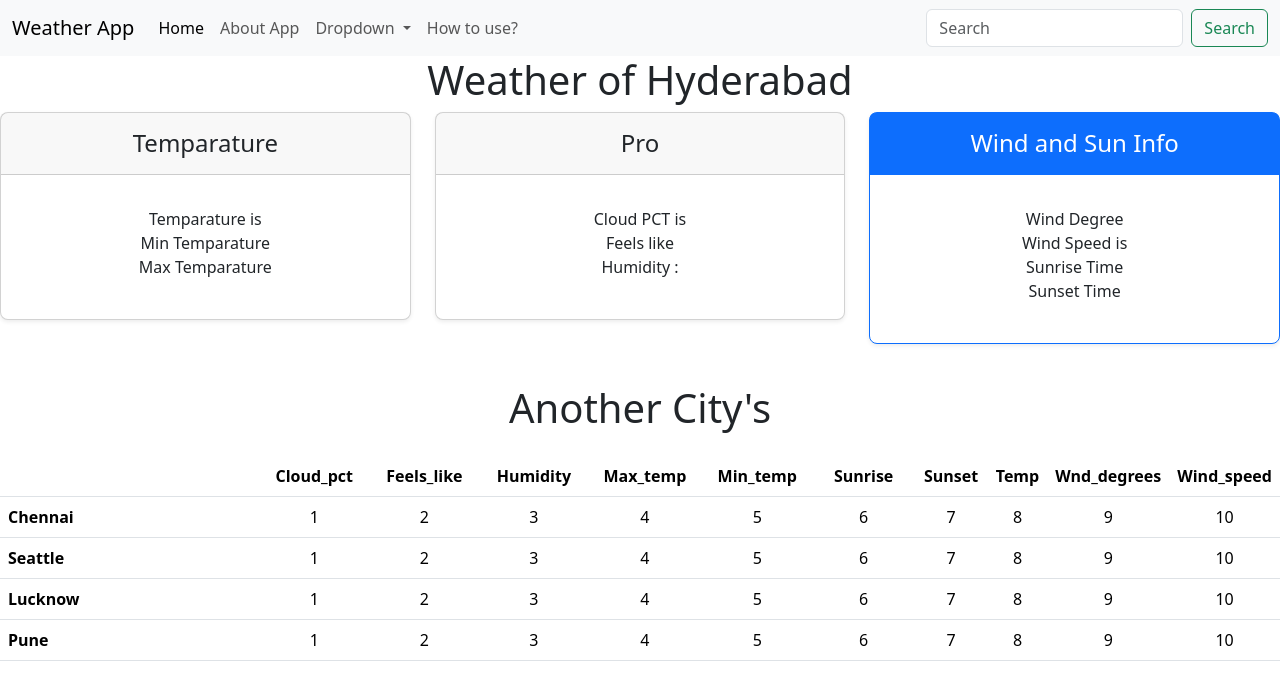
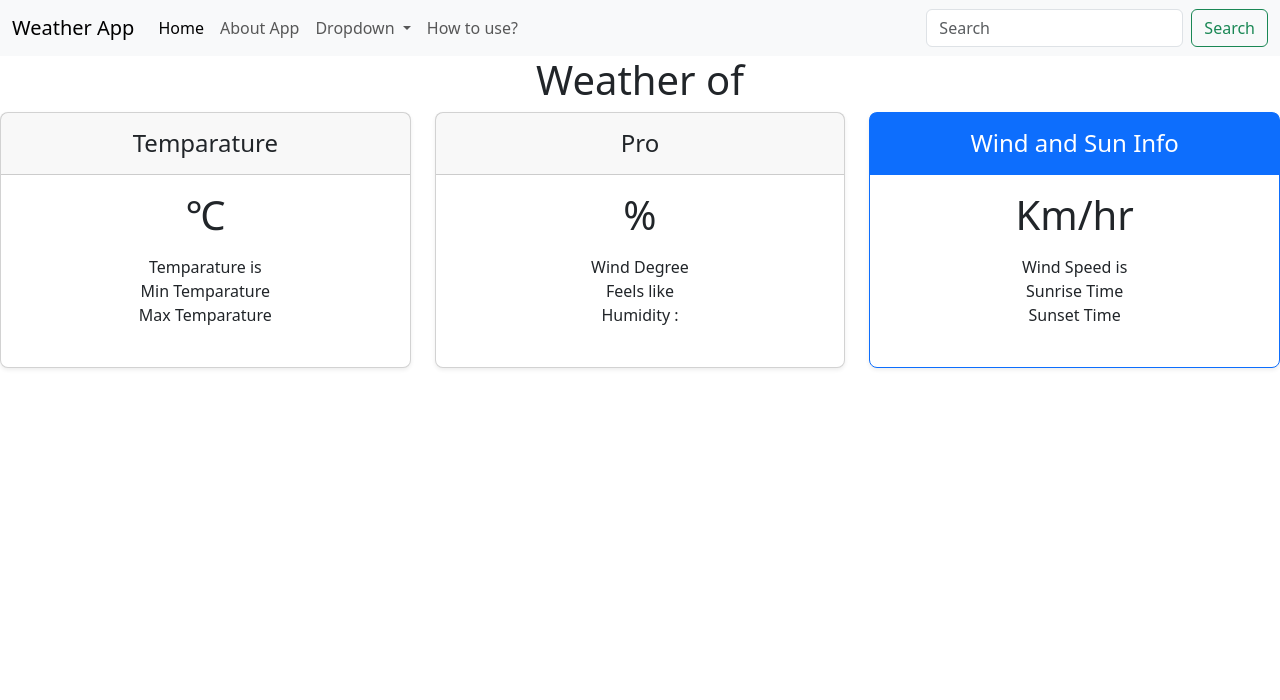
Before and after one commit to sharath-123/Weather-App, a plain HTML site: page index.html in a window 1280 px wide. Drawn offline with nearby package versions, Linux system fonts and the light colour scheme; no server answers.

Commit message:
Update index.html
updating some progess from my previous html source code

```diff
--- a/index.html
+++ b/index.html
@@ -46,14 +46,14 @@
                 </ul>
                 <form class="d-flex" role="search">
                     <input class="form-control me-2" type="search" placeholder="Search" aria-label="Search">
-                    <button class="btn btn-outline-success" type="submit">Search</button>
+                    <button class="btn btn-outline-success" type="submit" id="submitEvent">Search</button>
                 </form>
             </div>
         </div>
     </nav>
 
 <container >
-    <h1 class="text-center">Weather of  Hyderabad</h1>
+    <h1 class="text-center">Weather of  <span id="cityName"> </span></h1>
     <div class="row row-cols-1 row-cols-md-3 mb-3 text-center">
         <div class="col">
             <div class="card mb-4 rounded-3 shadow-sm">
@@ -61,7 +61,7 @@
                     <h4 class="my-0 fw-normal">Temparature</h4>
                 </div>
                 <div class="card-body">
-                    <!-- <h1 class="card-title pricing-card-title"><small class="text-body-secondary fw-light"></small> -->
+                    <h1 class="card-title pricing-card-title"><span id="temp2"></span><span>&#8451;</span></small>
                     </h1>
                     <ul class="list-unstyled mt-3 mb-4">
                         <li>Temparature is<span id="temp"></span></li>
@@ -78,10 +78,10 @@
                     <h4 class="my-0 fw-normal">Pro</h4>
                 </div>
                 <div class="card-body">
-                    <!-- <h1 class="card-title pricing-card-title"><small class="text-body-secondary fw-light"></small> -->
+                    <h1 class="card-title pricing-card-title"><span id="humidity2"></span><span>%</span>
                     </h1>
                     <ul class="list-unstyled mt-3 mb-4">
-                        <li>Cloud PCT is<span id="cloud_pct"></span></li>
+                        <li>Wind Degree<span id="wind_degrees"></span></li>
                         <li>Feels like<span id="feels_like"></span></li>
                         <li>Humidity : <span id="humidity"></span></li>
                     </ul>
@@ -95,10 +95,10 @@
                     <h4 class="my-0 fw-normal">Wind and Sun Info</h4>
                 </div>
                 <div class="card-body">
-                    <!-- <h1 class="card-title pricing-card-title"><small class="text-body-secondary fw-light"></small> -->
+                    <h1 class="card-title pricing-card-title"><span id="wind_speed2"></span><span>Km/hr</span>
                     </h1>
                     <ul class="list-unstyled mt-3 mb-4">
-                        <li>Wind Degree<span id="wind_degrees"></span></li>
+
                         <li>Wind Speed is <span id="wind_speed"></span></li>
                         <li>Sunrise Time <span id="sunrise"></span></li>
                         <li>Sunset Time <span id="sunset"></span></li>
@@ -109,7 +109,7 @@
         </div>
     </div>
 
-    <h2 class="display-6 text-center mb-4">Another City's</h2>
+    <!-- <h2 class="display-6 text-center mb-4">Another City's</h2>
 
     <div class="table-responsive">
         <table class="table text-center">
@@ -187,7 +187,7 @@
                 </tr>
             </tbody>
         </table>
-    </div>
+    </div> -->
 </container>
     <script src="https://cdn.jsdelivr.net/npm/bootstrap@5.3.2/dist/js/bootstrap.bundle.min.js"
         integrity="sha384-C6RzsynM9kWDrMNeT87bh95OGNyZPhcTNXj1NW7RuBCsyN/o0jlpcV8Qyq46cDfL"
```
